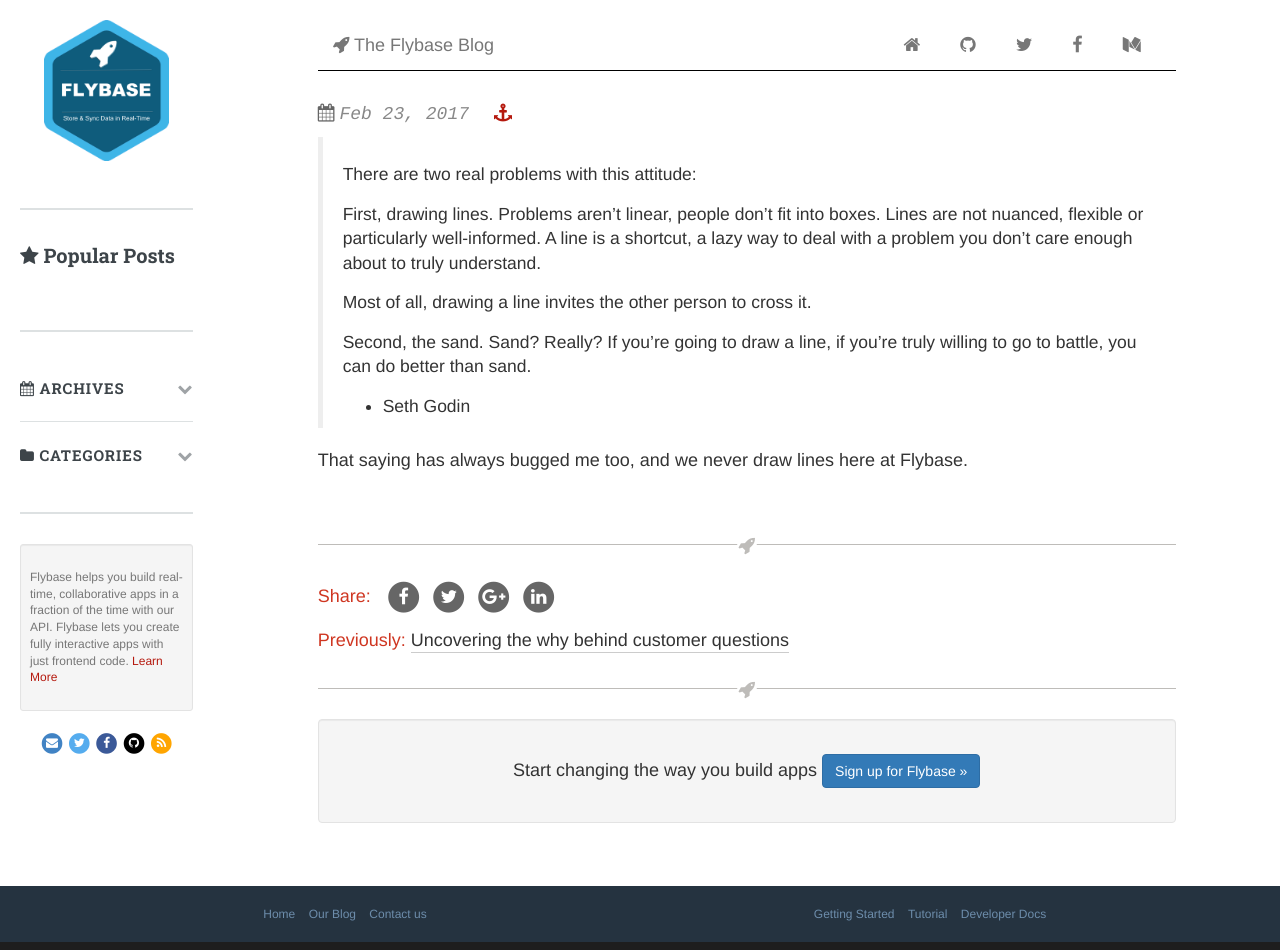
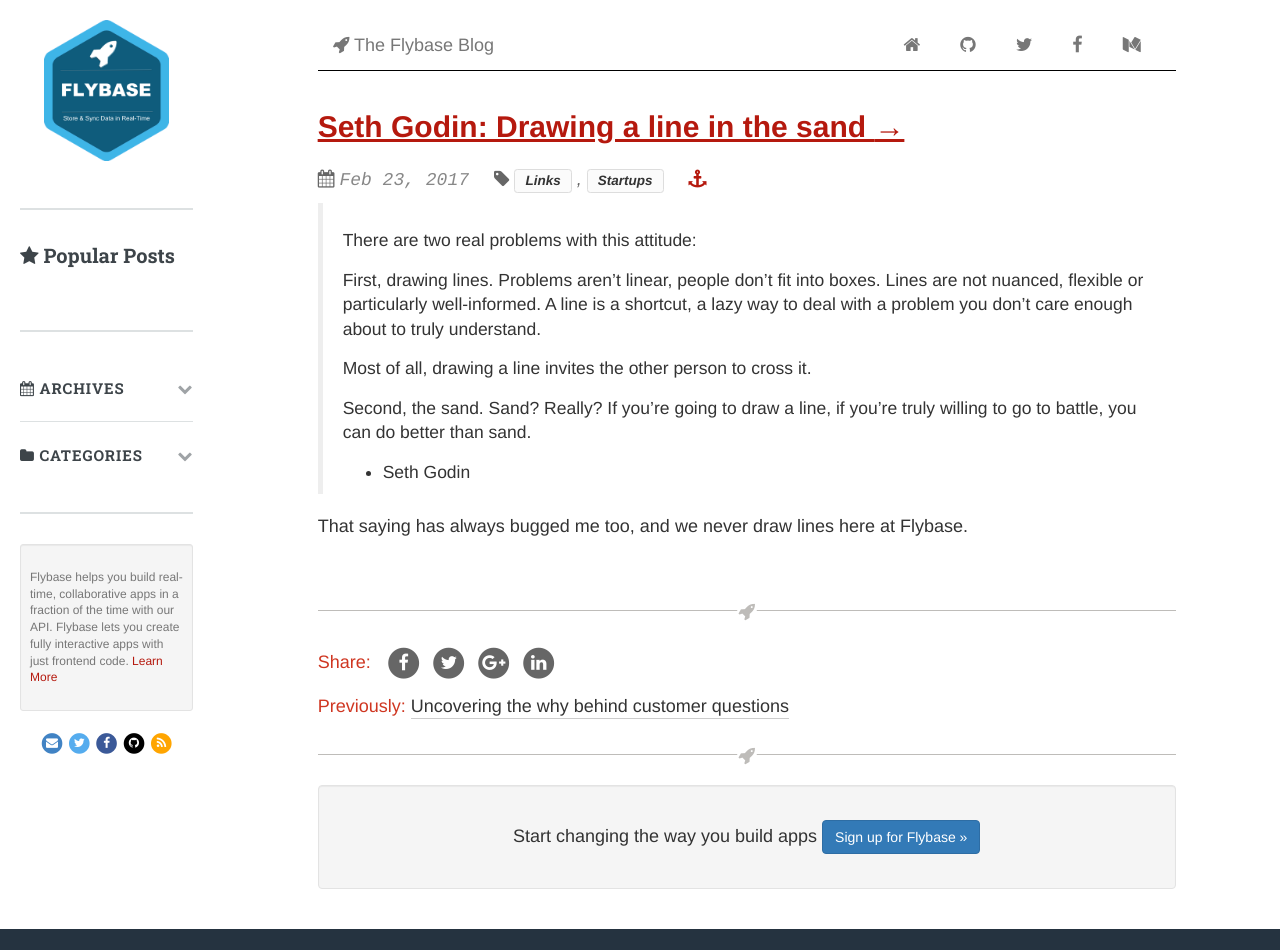
Before and after one commit to flybaseio/flybaseio.github.io, a Jekyll site: the page built from _posts/2017-02-23-seth-godin-drawing-a-line-in-the-sand.md, in a window 1280 px wide. Shown: the top 950 px of the page. Built offline with Jekyll 4.4.1, drawn with Linux system fonts in a browser that asks for light colours; nearby versions of some CDN libraries; our own code applies the rules of GitHub Pages for plain Markdown files; comment, search, counter and statistics services are not loaded.

Commit message:
Update 2017-02-23-seth-godin-drawing-a-line-in-the-sand.md

```diff
--- a/_posts/2017-02-23-seth-godin-drawing-a-line-in-the-sand.md
+++ b/_posts/2017-02-23-seth-godin-drawing-a-line-in-the-sand.md
@@ -1,7 +1,7 @@
 ---
 layout: post
 published: true
-title: "Seth Godin: "Drawing a line in the sand""
+title: "Seth Godin: Drawing a line in the sand"
 date: 2017-02-23T19:33:04.967Z
 link: http://sethgodin.typepad.com/seths_blog/2017/02/drawing-a-line-in-the-sand.html
 tags:
```
